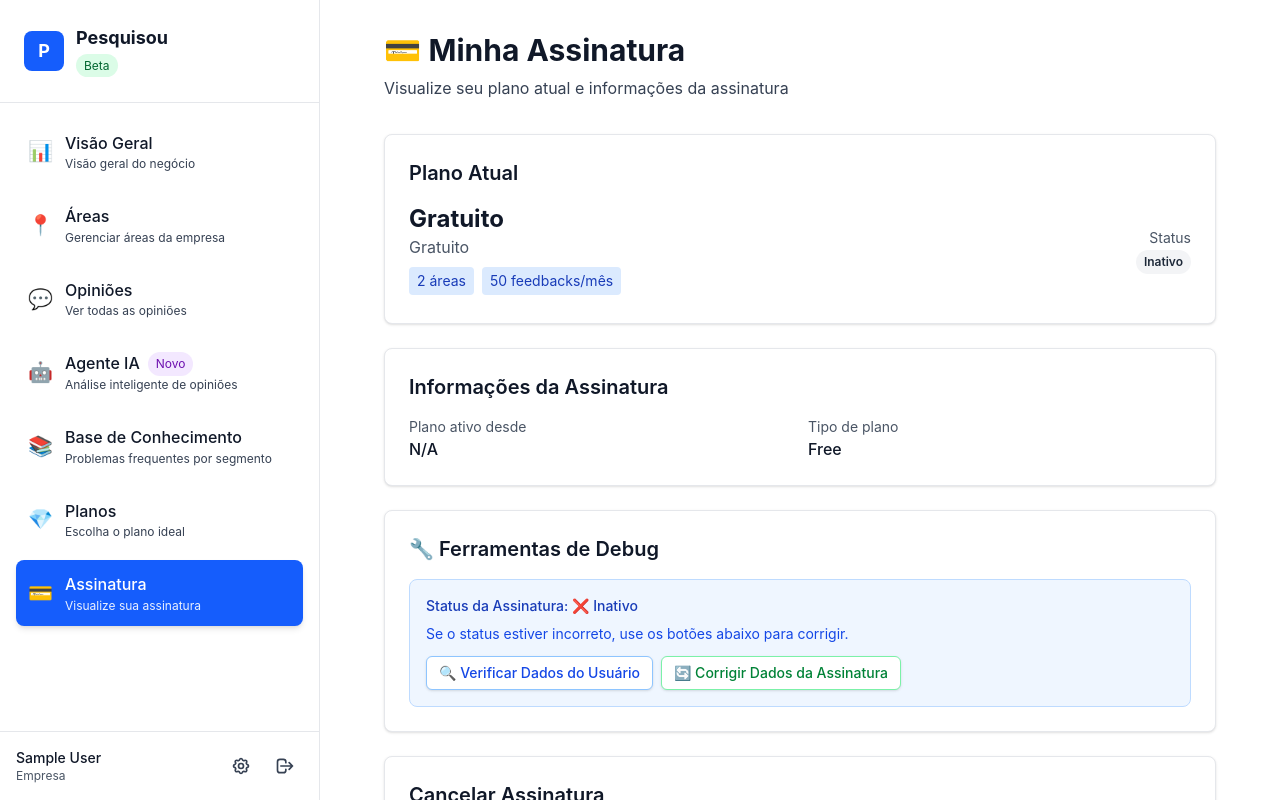
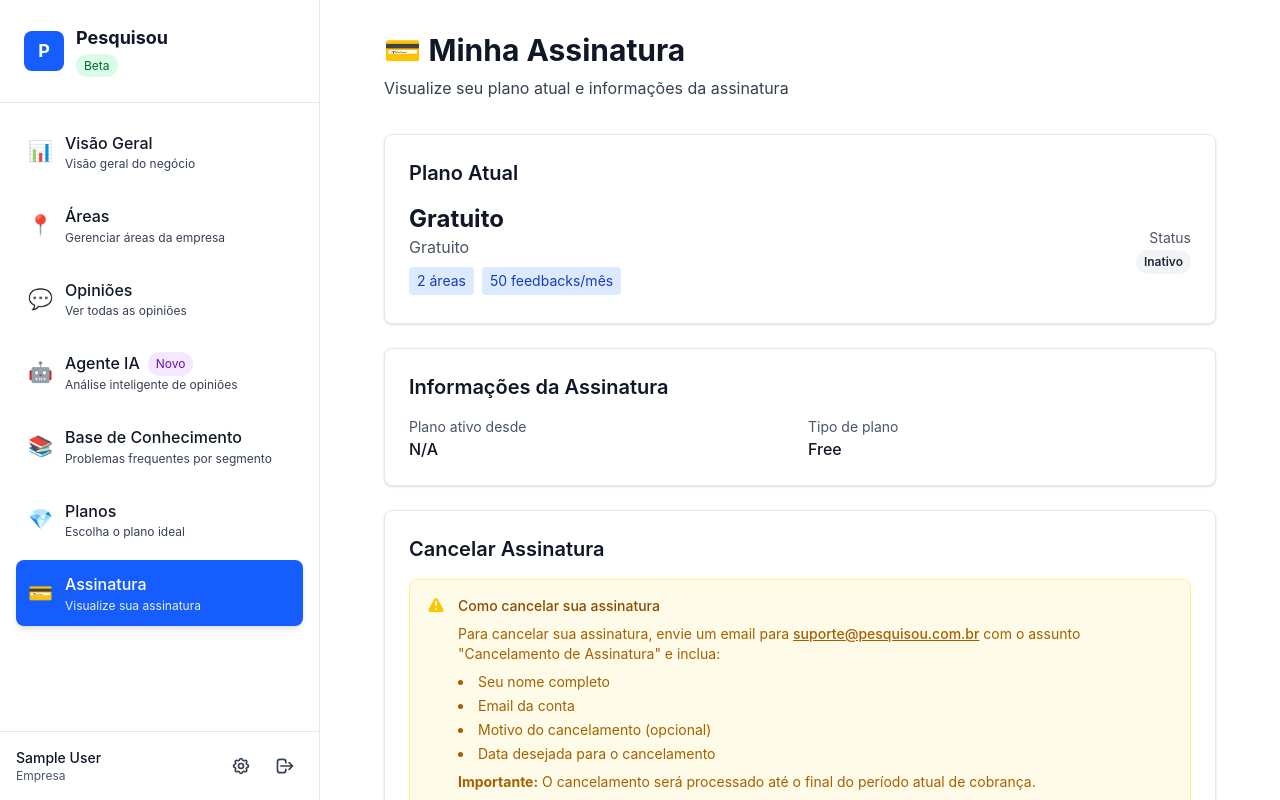
Before and after one commit to brunostersa/pesquisou, a Next.js app: page /assinatura in a window 1280 px wide. Shown: the top 800 px of the page. Built offline with nearby package versions, Linux system fonts and the light colour scheme; no server answers; the database is empty; sample sign-in values are in the browser's storage.

Commit message:
Remoção da seção de ferramentas de debug da página de assinatura - Limpeza da interface para usuários finais

```diff
--- a/src/app/assinatura/page.tsx
+++ b/src/app/assinatura/page.tsx
@@ -171,74 +171,7 @@ export default function SubscriptionPage() {
             </CardContent>
           </Card>
 
-          {/* Debug Tools */}
-          <Card className="mb-6">
-            <CardHeader>
-              <h2 className="text-xl font-semibold text-gray-900 dark:text-white">🔧 Ferramentas de Debug</h2>
-            </CardHeader>
-            <CardContent>
-              <div className="space-y-4">
-                <div className="bg-blue-50 dark:bg-blue-900/20 border border-blue-200 dark:border-blue-800 rounded-lg p-4">
-                  <h3 className="text-sm font-medium text-blue-800 dark:text-blue-200 mb-2">
-                    Status da Assinatura: {subscriptionData?.subscriptionStatus === 'active' ? '✅ Ativo' : '❌ Inativo'}
-                  </h3>
-                  <p className="text-sm text-blue-700 dark:text-blue-300 mb-3">
-                    Se o status estiver incorreto, use os botões abaixo para corrigir.
-                  </p>
 
-                  <div className="flex flex-wrap gap-2">
-                    <button
-                      onClick={async () => {
-                        if (!user) return;
-                        try {
-                          const response = await fetch('/api/verificar-assinatura-usuario', {
-                            method: 'POST',
-                            headers: { 'Content-Type': 'application/json' },
-                            body: JSON.stringify({ userId: user.uid })
-                          });
-                          const data = await response.json();
-                          if (data.success) {
-                            alert(`Dados do usuário:\n${JSON.stringify(data.userData, null, 2)}\n\nAnálise:\n${JSON.stringify(data.analysis, null, 2)}`);
-                          }
-                        } catch (error) {
-                          console.error('Erro ao verificar dados:', error);
-                          alert('Erro ao verificar dados');
-                        }
-                      }}
-                      className="inline-flex items-center px-3 py-2 border border-blue-300 shadow-sm text-sm leading-4 font-medium rounded-md text-blue-700 bg-white hover:bg-blue-50 focus:outline-none focus:ring-2 focus:ring-offset-2 focus:ring-blue-500"
-                    >
-                      🔍 Verificar Dados do Usuário
-                    </button>
-
-                    <button
-                      onClick={async () => {
-                        if (!user) return;
-                        try {
-                          const response = await fetch('/api/corrigir-dados-assinatura', {
-                            method: 'POST',
-                            headers: { 'Content-Type': 'application/json' },
-                            body: JSON.stringify({ userId: user.uid })
-                          });
-                          const data = await response.json();
-                          if (data.success) {
-                            alert(`✅ ${data.message}`);
-                            // Recarregar dados
-                            await loadUserProfile(user.uid);
-                          }
-                        } catch (error) {
-                          console.error('Erro ao corrigir dados:', error);
-                          alert('Erro ao corrigir dados');
-                        }
-                      }}
-                      className="inline-flex items-center px-3 py-2 border border-green-300 shadow-sm text-sm leading-4 font-medium rounded-md text-green-700 bg-white hover:bg-green-50 focus:outline-none focus:ring-2 focus:ring-offset-2 focus:ring-green-500"
-                    >
-                      🔄 Corrigir Dados da Assinatura
-                    </button>
-                  </div>
-                </div>
-              </div>
-            </CardContent>
-          </Card>
 
           {/* Cancellation Info */}
           <Card>
```
